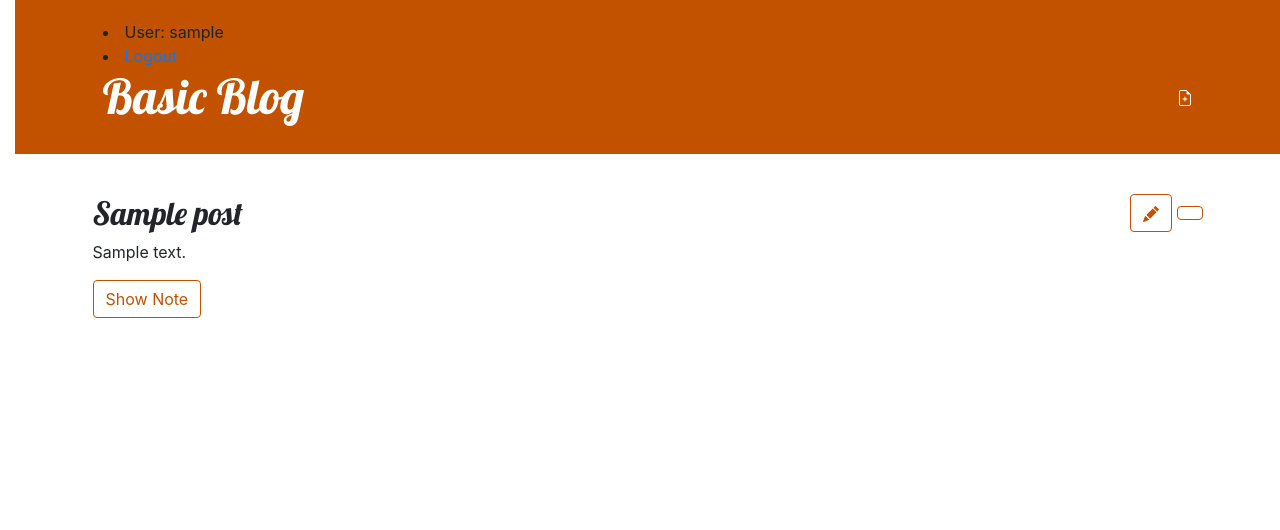
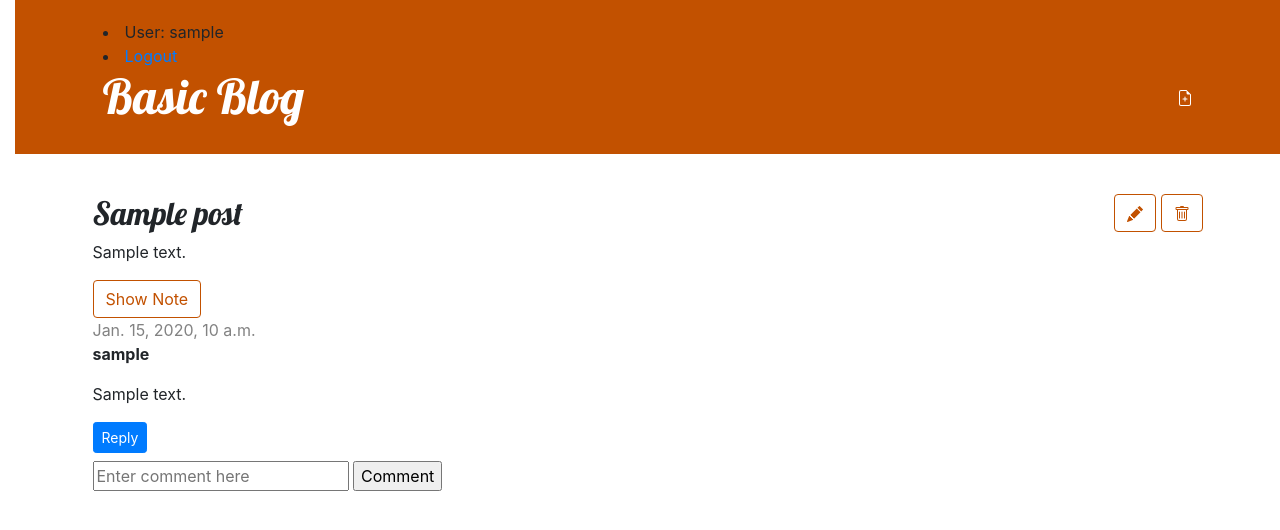
Before and after one commit to Ciryandil/notesite, a Django app: a page that uses blog/templates/blog/post_detail.html in a window 1280 px wide. Shown: the top 530 px of the page. Run offline with Django 3.2, Linux system fonts and the light colour scheme; a user stored in the database is signed in; tables that the repository leaves empty hold one stand-in row (values such as "Sample post").

Commit message:
reply model basics

```diff
--- a/blog/forms.py
+++ b/blog/forms.py
@@ -18,4 +18,4 @@ class CommentForm(forms.ModelForm):
 
     class Meta:
         model = Comment
-        fields = ('author', 'text',)
+        fields = ('text',)
--- a/blog/models.py
+++ b/blog/models.py
@@ -7,6 +7,7 @@ from django.utils import timezone
 from django.utils.text import slugify
 from django.core.files.storage import FileSystemStorage
 from .validators import validate_file_extension
+from django.contrib.auth.models import User
 
 
 class Post(models.Model):
@@ -30,8 +31,8 @@ class Post(models.Model):
 
 class Comment(models.Model):
     post = models.ForeignKey('blog.Post', on_delete = models.CASCADE, related_name = 'comments')
-    author = models.CharField(max_length = 50)
-    text = models.CharField(max_length=400)
+    author = models.ForeignKey(User, on_delete=models.CASCADE)
+    text = models.TextField(max_length=400)
     created_date = models.DateTimeField(default = timezone.now)
     parent = models.ForeignKey('self', on_delete=models.CASCADE, null = True, blank = True, related_name='replies')
 
--- a/blog/templates/blog/post_detail.html
+++ b/blog/templates/blog/post_detail.html
@@ -2,25 +2,80 @@
 
 {% block content %}
 
-<article class = "post">
+<article class="post">
     {% if user == post.author %}
     <aside class="actions">
         <a class="btn btn-default" href="{% url 'post_edit' slug=post.slug %}">
-          {% include './icons/pencil-fill.svg' %}
+            {% include './icons/pencil-fill.svg' %}
         </a>
-        <a class="btn btn-default" href="{% url 'post_remove' slug=post.slug %}"><span class="glyphicon glyphicon-remove"></span></a>
+        <a class="btn btn-default" href="{% url 'post_remove' slug=post.slug %}">
+            {% include './icons/trash.svg' %}
+            <span class="glyphicon glyphicon-remove"></span></a>
         {% endif %}
     </aside>
     {% if post.published_date %}
-    <time class = "date">
+    <time class="date">
         {{post.published_date}}
     </time>
     {% endif %}
     <h2>{{post.title}}</h2>
     <p>{{ post.text|linebreaksbr }}</p>
     <div>
-        <a class = "btn btn-default" href="{% url 'get_note' slug=post.slug %}">Show Note</a>
+        <a class="btn btn-default" href="{% url 'get_note' slug=post.slug %}">Show Note</a>
+    </div>
+    {% for comment in comments %}
+
+    <div class="comment">
+        <div class="date">
+            {{ comment.created_date }}
+
+        </div>
+        <strong>{{ comment.author }}</strong>
+        <p>{{ comment.text|linebreaks }}</p>
+        <button class="btn btn-sm btn-primary" type="button" data-toggle="collapse" aria-expanded="false"
+            aria-controls="replyBox">
+            Reply
+        </button>
+        <div class="collapse" id="replyBox">
+            <div class="card card-body my-2">
+                <form action="post-comment" method="POST">
+                    {% csrf_token %}
+                    <input type="text" name="comment" placeholder="Enter comment here">
+
+                    <input type="hidden" name="parent_id" value="{{comment.id}}">
+
+                    <input type="submit" value="Comment">
+                </form>
+            </div>
+        </div>
+        <div class="replies bg-danger my-2 ">
+            {% for reply in comment.replies.all %}
+            <div class="comment">
+                <div class="date">
+                    {{ reply.created_date }}
+
+                </div>
+                <strong>{{ reply.author }}</strong>
+                <p>{{ reply.text|linebreaks }}</p>
+            {% endfor %}
+         </div>
+
+
     </div>
 
+    {% empty %}
+    <p>No comments here yet :(</p>
+    {% endfor %}
+    <div>
+        {% if user.is_authenticated %}
+        <form action="post-comment" method="POST">
+            {% csrf_token %}
+            <input type="text" name="comment" placeholder="Enter comment here">
 
-{% endblock %}
+            <input type="hidden" name="parent_id" value="">
+
+            <input type="submit" value="Comment">
+        </form>
+        {% endif %}
+    </div>
+    {% endblock %}
--- a/blog/templates/blog/post_list.html
+++ b/blog/templates/blog/post_list.html
@@ -7,7 +7,7 @@
         {{ post.created_date }}
     </time>
     <h2><a href="{% url 'post_detail' slug=post.slug %}">{{ post.title }}</a></h2>
-    <h6>{{post.author}}</h6>
+    <h6><a href = {% url 'profile' username=post.author %}>{{post.author}}</a></h6>
     <p>{{ post.text|linebreaksbr }}</p>
     <p>Comments: {{post.comments.count}}</p>
 </article>
--- a/blog/urls.py
+++ b/blog/urls.py
@@ -8,7 +8,7 @@ urlpatterns = [
     path('post/<slug:slug>', views.post_edit, name='post_edit'),
     path('profile/<username>', views.profile, name='profile'),
     path('register/', views.register, name = 'register'),
-    path('post/<slug:slug>/comment/', views.add_comment_to_post, name='add_comment_to_post'),
+    path('post/<slug:slug>/post-comment', views.add_comment_to_post, name='add_comment_to_post'),
     path('post/<slug:slug>/remove/', views.post_remove, name='post_remove'),
     path('post/<slug:slug>/note/', views.get_note,name='get_note'),
 
--- a/blog/views.py
+++ b/blog/views.py
@@ -19,9 +19,11 @@ def post_detail(request, slug):
 
     # get post object
     post = get_object_or_404(Post, slug=slug)
-    path = '/media/' +  post.note.name
+    comments = Comment.objects.filter(post=post, parent=None)
+
+    path = '/media/' + post.note.name
     return render(request,
-                  'blog/post_detail.html',{'post':post, 'url':path})
+                  'blog/post_detail.html',{'post':post, 'url':path, 'comments': comments})
 
 def post_new(request):
     if request.method == "POST":
@@ -76,31 +78,22 @@ def register(request):
     return redirect('register')
 
 def add_comment_to_post(request, slug):
-    post = get_object_or_404(Post, slug=slug)
-    comments = post.comments.filter(parent__isnull=True)
+
     if request.method == "POST":
-        form = CommentForm(request.POST)
-        if form.is_valid():
-            parent_obj = None
-            # get parent comment id
-            try:
-                parent_id = int(request.POST.get('parent_id'))
-            except:
-                parent_id = None
+        text  = request.POST.get('comment')
+        author = request.user
+        post = get_object_or_404(Post,slug=slug)
+        parent_id = request.POST.get('parent_id')
+        if parent_id == "":
+            comment = Comment(post=post, author=author, text=text, created_date=timezone.now)
+            comment.save()
+        else:
+            parent = get_object_or_404(Comment,id=parent_id)
+            comment = Comment(post=post,author=author,text=text,created_date=timezone.now,parent=parent)
+            comment.save()
 
-            if parent_id:
-                    parent_obj = Comment.objects.get(id=parent_id)
-                    if parent_obj:
-                        reply = form.save(commit=False)
-                        reply.parent = parent_obj
+    return redirect('post_detail', slug=post.slug)
 
-            comment = form.save(commit=False)
-            comment.post = post
-            comment.save()
-            return redirect('post_detail', slug=post.slug)
-    else:
-        form = CommentForm()
-    return render(request, 'blog/add_comment_to_post.html', {'form': form})
 
 def post_remove(request, slug):
     post = get_object_or_404(Post, slug=slug)
```
Also changed, not shown: blog/migrations/0001_initial.py (deleted), blog/migrations/0002_alter_post_note.py (deleted), blog/migrations/0003_alter_post_note.py (deleted), blog/templates/blog/icons/trash.svg (added), 1 other file.
